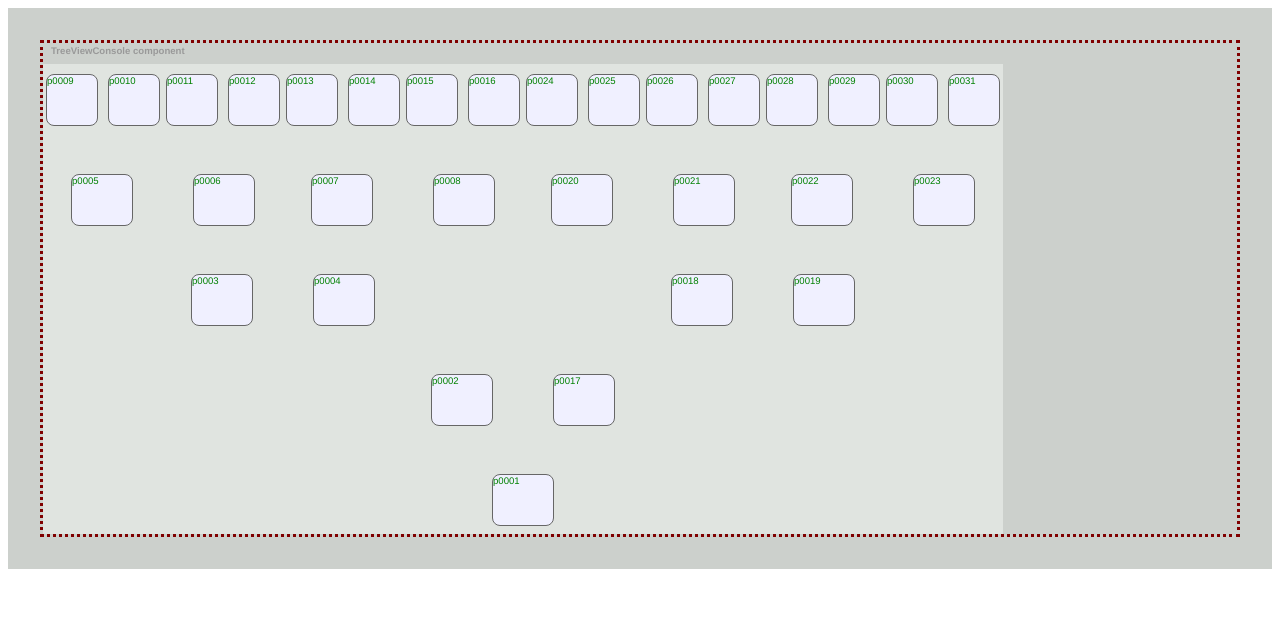
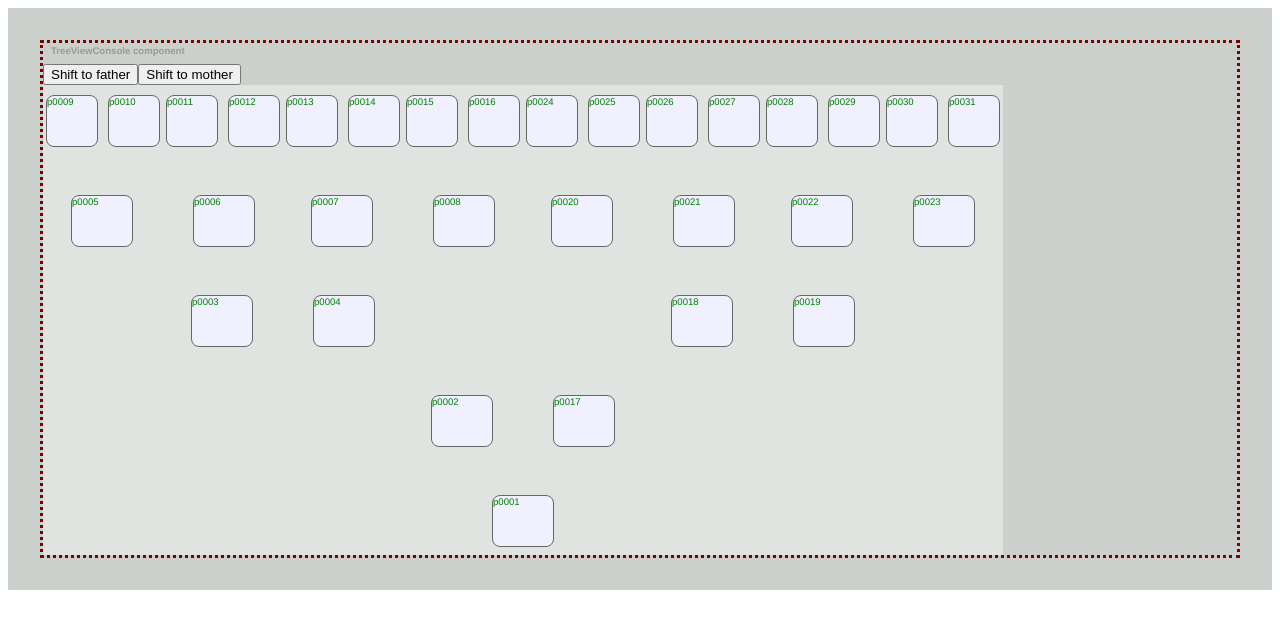
Before and after one commit to jrschmidt/familia, a Vue app: page / in a window 1280 px wide. Shown: the top 628 px of the page. Built offline with nearby package versions, Linux system fonts and the light colour scheme.

Commit message:
use shiftToFather() and shiftToMother() functions in TreeViewConsole component

```diff
--- a/src/components/TreeViewConsole.vue
+++ b/src/components/TreeViewConsole.vue
@@ -1,6 +1,8 @@
 <template>
   <div class="tree-view-console">
     <h6>TreeViewConsole component</h6>
+    <button v-on:click="shiftFather()">Shift to father</button>
+    <button v-on:click="shiftMother()">Shift to mother</button>
     <TreeViewWindow/>
   </div>
 </template>
@@ -18,6 +20,15 @@ const viewModel = useViewModelStore()
 viewModel.initialize(configData, pairInitConstants)
 viewModel.populate(familyTree)
 
+const shiftFather = () => {
+  console.log('Shift to father was clicked.')
+  viewModel.shiftToFather(familyTree)
+}
+
+const shiftMother = () => {
+  console.log('Shift to mother was clicked.')
+  viewModel.shiftToMother(familyTree)
+}
 </script>
 
 <style lang="css">
```
